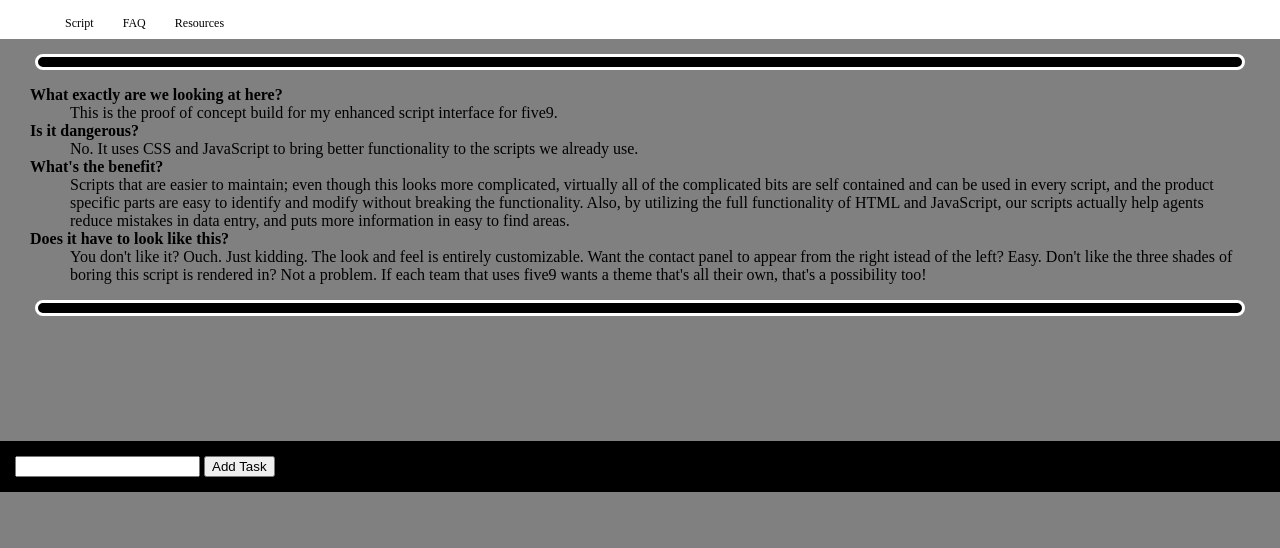
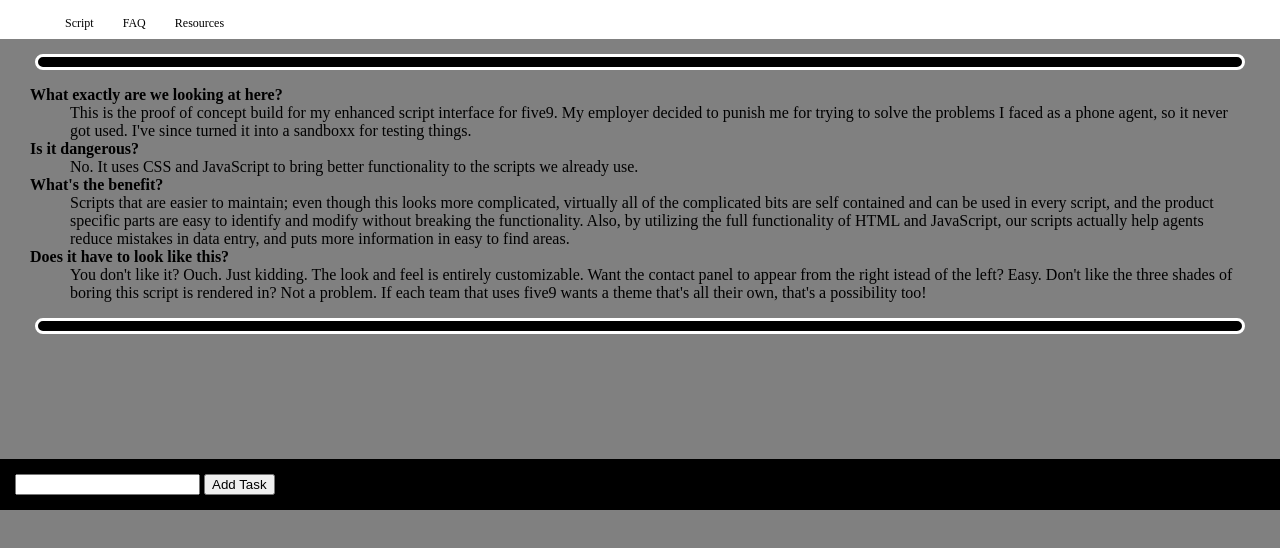
Before and after one commit to drunkfurball/workproject, a plain HTML site: page index.html in a window 1280 px wide. Both pictures are taken after a click on the item "FAQ". Shown: the part 46-594 px from the top of the page. Drawn offline with Linux system fonts and the light colour scheme.

Commit message:
updated FAQ

```diff
--- a/index.html
+++ b/index.html
@@ -50,7 +50,7 @@
                 <p>
                     <dl>
                         <dt>What exactly are we looking at here?</dt>
-                        <dd>This is the proof of concept build for my enhanced script interface for five9.</dd>
+                        <dd>This is the proof of concept build for my enhanced script interface for five9. My employer decided to punish me for trying to solve the problems I faced as a phone agent, so it never got used. I've since turned it into a sandboxx for testing things.</dd>
                         <dt>Is it dangerous?</dt>
                         <dd>No. It uses CSS and JavaScript to bring better functionality to the scripts we already use.</dd>
                         <dt>What's the benefit?</dt>
```
